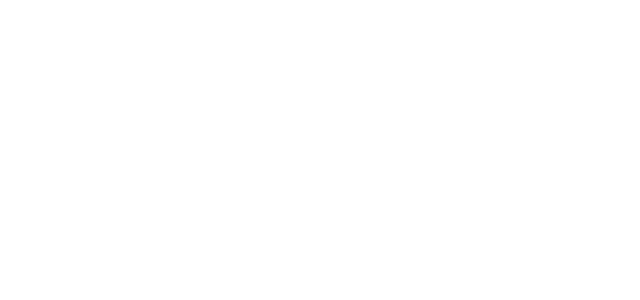
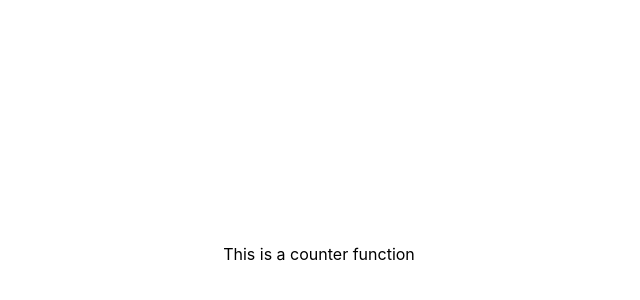
Before and after one commit to mirzadevv/function-vs-class-component, a React (Create React App) app: page / in a window 1280 px wide. Shown: the part 146-446 px from the top of the page, without its empty margins (321-961 px from the left). Built offline with nearby package versions, Linux system fonts and the light colour scheme.

Commit message:
import CounterFunction into App.js

```diff
--- a/src/App.js
+++ b/src/App.js
@@ -1,7 +1,12 @@
 import "./App.css";
+import CounterFunction from "./components/CounterFunction";
 
 function App() {
-  return <div className="container"></div>;
+  return (
+    <div className="container">
+      <CounterFunction />
+    </div>
+  );
 }
 
 export default App;
```
